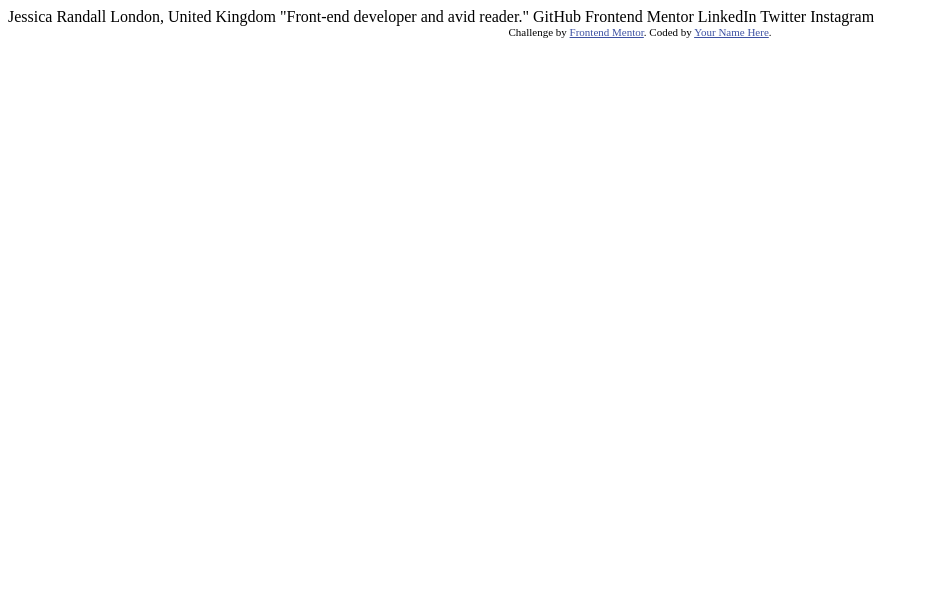
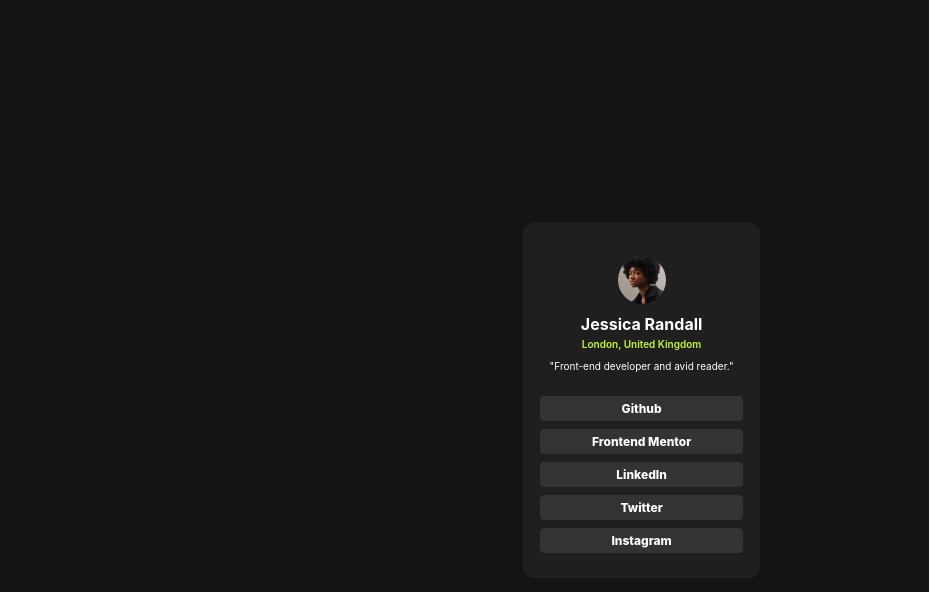
Before and after one commit to AnthoniaEfe/social_links_profile, a plain HTML site: page index.html in a window 1280 px wide. Shown: the whole page, without its empty margins (0-929 px from the left). Drawn offline with Linux system fonts and the light colour scheme; a web font is replaced by a local one.

Commit message:
a hover state

```diff
--- a/index.html
+++ b/index.html
@@ -1,34 +1,37 @@
 <!DOCTYPE html>
 <html lang="en">
-<head>
-  <meta charset="UTF-8">
-  <meta name="viewport" content="width=device-width, initial-scale=1.0"> <!-- displays site properly based on user's device -->
+  <head>
+    <meta charset="UTF-8" />
+    <meta name="viewport" content="width=device-width, initial-scale=1.0" />
 
-  <link rel="icon" type="image/png" sizes="32x32" href="./assets/images/favicon-32x32.png">
+    <link
+      rel="icon"
+      type="image/png"
+      sizes="32x32"
+      href="./assets/images/favicon-32x32.png"
+    />
 
-  <title>Frontend Mentor | Social links profile</title>
+    <link rel="stylesheet" href="./styles.css" />
+    <title>Social links profile</title>
+  </head>
+  <body>
+    <main>
+      <div class="card">
+        <div class="userinfo">
+          <img alt="" src="./assets/images/avatar-jessica.jpeg" />
+          <p class="name">Jessica Randall</p>
+          <p class="location">London, United Kingdom</p>
+          <p class="bio">"Front-end developer and avid reader."</p>
+        </div>
 
-  <!-- Feel free to remove these styles or customise in your own stylesheet 👍 -->
-  <style>
-    .attribution { font-size: 11px; text-align: center; }
-    .attribution a { color: hsl(228, 45%, 44%); }
-  </style>
-</head>
-<body>
-
-  Jessica Randall
-  London, United Kingdom
-  "Front-end developer and avid reader."
-
-  GitHub
-  Frontend Mentor
-  LinkedIn
-  Twitter
-  Instagram
-
-  <div class="attribution">
-    Challenge by <a href="https://www.frontendmentor.io?ref=challenge" target="_blank">Frontend Mentor</a>.
-    Coded by <a href="#">Your Name Here</a>.
-  </div>
-</body>
+        <div class="social-links">
+          <a href="#">Github</a>
+          <a href="#">Frontend Mentor</a>
+          <a href="#">LinkedIn</a>
+          <a href="#">Twitter</a>
+          <a href="#">Instagram</a>
+        </div>
+      </div>
+    </main>
+  </body>
 </html>
--- /dev/null
+++ b/styles.css
@@ -0,0 +1,100 @@
+@font-face {
+  font-family: "Inter";
+  src: url(./assets/fonts/Inter-VariableFont_slnt\wght.ttf);
+  font-weight: normal;
+  font-style: normal;
+}
+
+html,
+body {
+  background-color: hsl(0, 0%, 8%);
+  overflow-y: hidden;
+  font-family: Inter, sans-serif;
+  color: #fff;
+  height: 100vh;
+  width: 100vw;
+  margin: 0;
+  display: flex;
+  justify-content: center;
+  align-items: center;
+}
+
+.card {
+  background-color: hsl(0, 0%, 12%);
+  padding: 24px;
+  width: 80%;
+  max-width: 386px;
+  display: flex;
+  flex-direction: column;
+  justify-content: center;
+  align-items: center;
+  gap: 24px;
+  border: 1px solid hsl(0, 0%, 12%);
+  border-radius: 10px;
+}
+
+.userinfo {
+  display: flex;
+  flex-direction: column;
+  justify-content: center;
+  align-items: center;
+  gap: 4px;
+  margin-top: 8px;
+}
+
+img {
+  width: 48px;
+  height: 48px;
+  border-radius: 100%;
+  margin: 0;
+}
+
+.name {
+  font-size: 16px;
+  font-weight: 700;
+  margin: 0;
+  margin-top: 6px;
+}
+
+.location {
+  font-size: 10px;
+  font-weight: 600;
+  color: hsl(75, 94%, 57%);
+  margin: 0;
+}
+
+.bio {
+  font-size: 10px;
+  margin: 0;
+  margin-top: 6px;
+}
+
+.social-links {
+  display: flex;
+  flex-direction: column;
+  justify-content: center;
+  align-items: center;
+  gap: 8px;
+  padding: 0;
+  margin: 0;
+  width: 90%;
+}
+
+a {
+  width: 100%;
+  text-align: center;
+  padding: 4px 16px;
+  text-decoration: none;
+  font-size: 12px;
+  font-weight: 800;
+  color: white;
+  border: 1px solid hsl(0, 0%, 20%);
+  border-radius: 4px;
+  background-color: hsl(0, 0%, 20%);
+}
+
+a:hover {
+  color: hsl(0, 0%, 20%);
+  border: 1px solid hsl(75, 94%, 57%);
+  background-color: hsl(75, 94%, 57%);
+}
```
Also changed, not shown: assets/fonts/OFL.txt (deleted), assets/fonts/README.txt (deleted), assets/images/Screenshot.png (added), design/active-states.jpg (deleted), design/destkop-design.jpg (deleted), design/mobile-design.jpg (deleted), preview.jpg (deleted), 3 other files.
